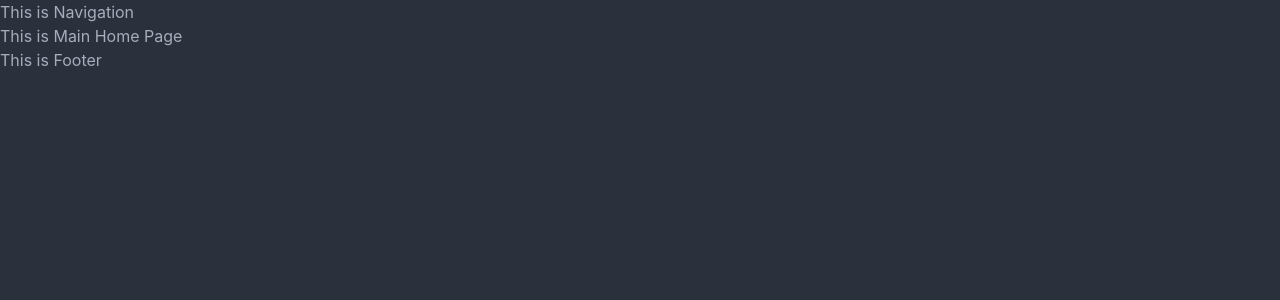
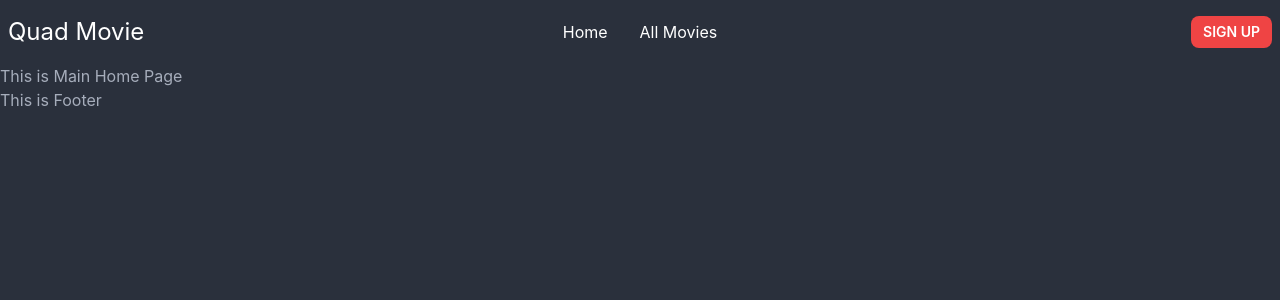
Before and after one commit to 100galib/Quad-Movie, a React (Create React App) app: page / in a window 1280 px wide. Shown: the top 300 px of the page. Built offline with nearby package versions, Linux system fonts and the light colour scheme.

Commit message:
nav section added

```diff
--- a/public/index.html
+++ b/public/index.html
@@ -24,7 +24,7 @@
       work correctly both with client-side routing and a non-root public URL.
       Learn how to configure a non-root public URL by running `npm run build`.
     -->
-    <title>Quad B Movie</title>
+    <title>Quad Movie</title>
   </head>
   <body>
     <noscript>You need to enable JavaScript to run this app.</noscript>
--- a/src/Components/Shared/Navigation/Navigation.js
+++ b/src/Components/Shared/Navigation/Navigation.js
@@ -1,9 +1,30 @@
 import React from 'react';
+import { Link } from 'react-router-dom';
 
 const Navigation = () => {
     return (
-        <div>
-            <h1>This is Navigation</h1>
+        <div className="navbar bg-base-100">
+            <div className="navbar-start">
+                <div className="dropdown">
+                <label tabIndex={0} className="btn btn-ghost lg:hidden">
+                    <svg xmlns="http://www.w3.org/2000/svg" className="h-5 w-5" fill="none" viewBox="0 0 24 24" stroke="currentColor"><path strokeLinecap="round" strokeLinejoin="round" strokeWidth="2" d="M4 6h16M4 12h8m-8 6h16" /></svg>
+                </label>
+                <ul tabIndex={0} className="menu menu-compact dropdown-content mt-3 p-2 shadow bg-base-100 rounded-box w-52">
+                    <li><Link>Home</Link></li>
+                    <li><Link>All Movies</Link></li>
+                </ul>
+                </div>
+                <Link className="hover:text-red-400 text-white text-2xl">Quad Movie</Link>
+            </div>
+            <div className="navbar-center hidden lg:flex">
+                <ul className="menu menu-horizontal px-1">
+                    <li className='hover:text-red-400 text-white '><Link>Home</Link></li>
+                    <li className='hover:text-red-400 text-white '><Link>All Movies</Link></li>
+                </ul>
+            </div>
+            <div className="navbar-end">
+                <Link className="btn btn-xs md:btn-sm lg:btn-sm hover:bg-red-400 bg-red-500 text-white border-0 px-6">Sign Up</Link>
+            </div>
         </div>
     );
 };
```
